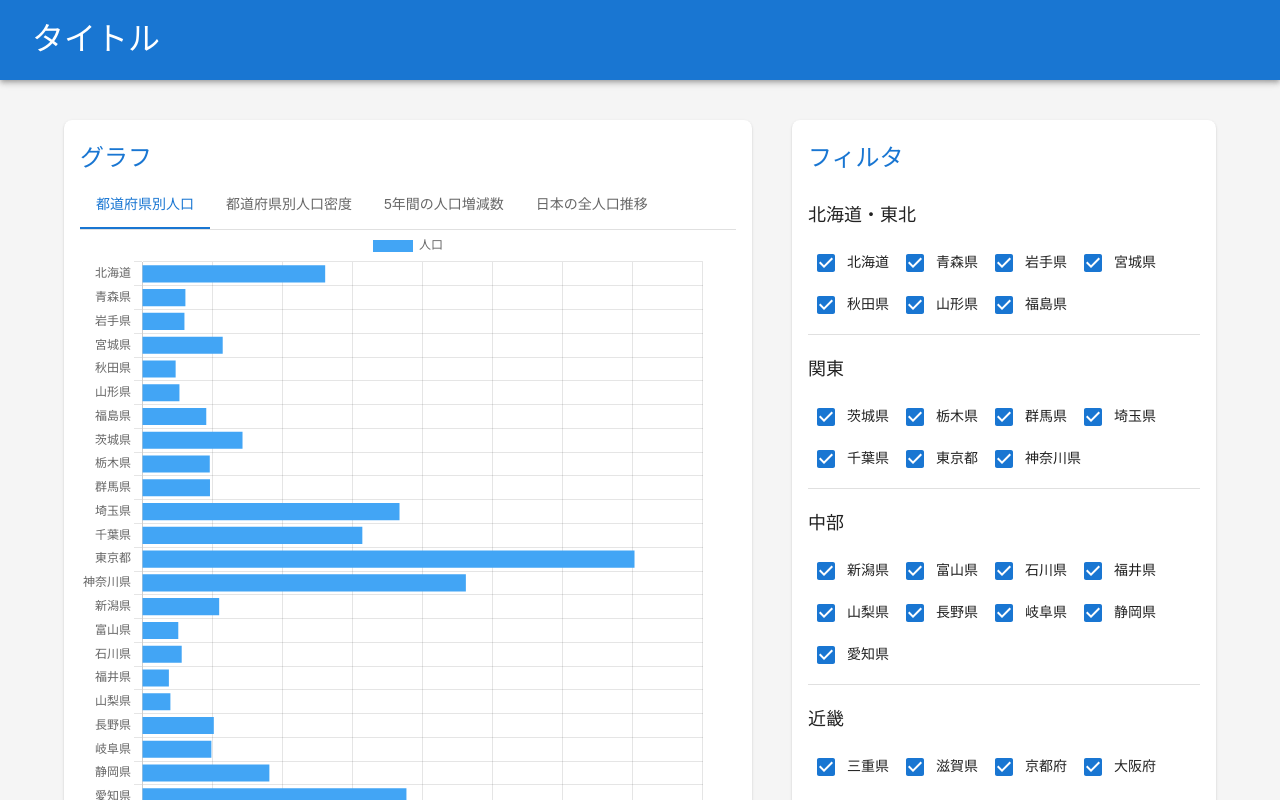
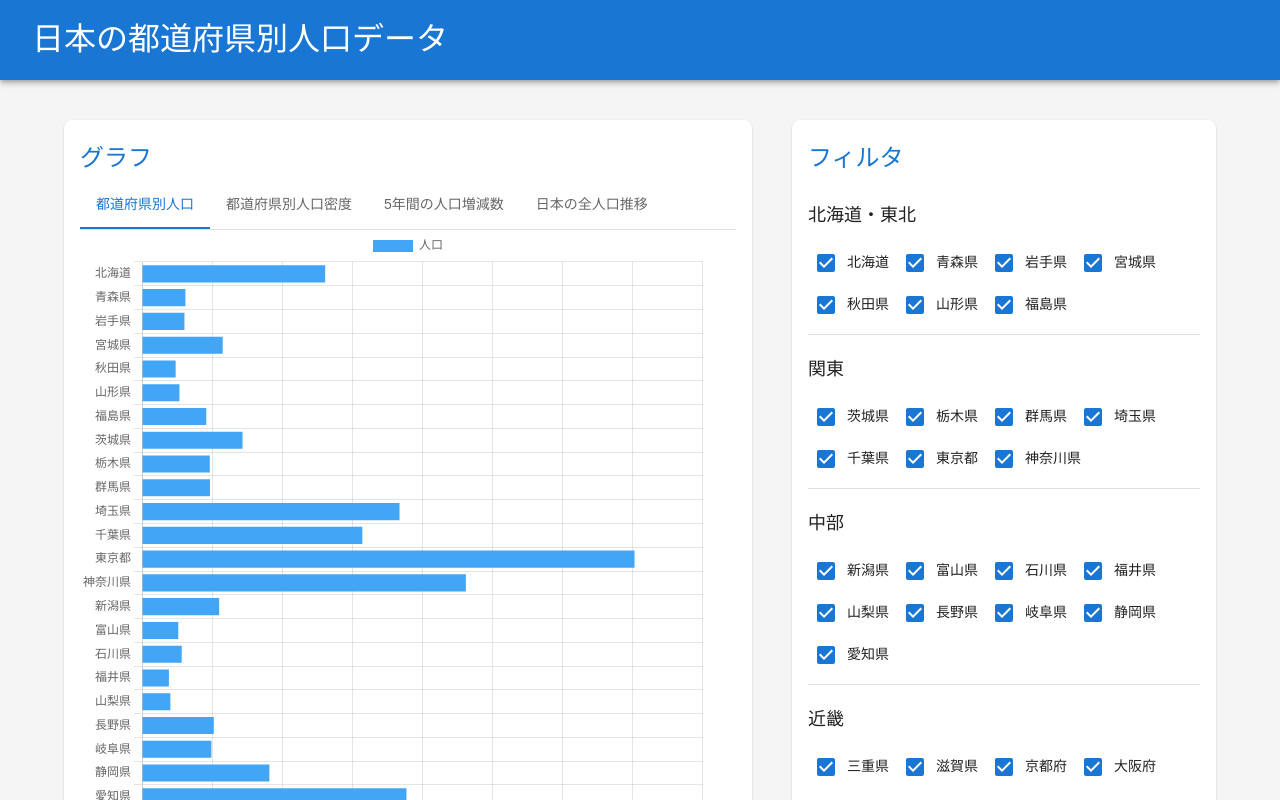
Before and after one commit to ics-creative/project-frontend-example, a Next.js app: page / in a window 1280 px wide. Shown: the top 800 px of the page. Built offline with nearby package versions, Linux system fonts and the light colour scheme; a web font is replaced by a local one.

Commit message:
型チェックでエラーになっていた箇所を修正

```diff
--- a/app/page.tsx
+++ b/app/page.tsx
@@ -93,7 +93,7 @@ const Page = () => {
   if (yearElement.current) {
     const date = new Date();
     const year = date.getFullYear();
-    yearElement.current.textContent = year;
+    yearElement.current.textContent = String(year);
   }
 
   const layoutStyle = (tabValue: TabState) => css`
@@ -125,7 +125,7 @@ const Page = () => {
         <AppBar position="static" sx={{ p: 1 }}>
           <Toolbar>
             <Typography variant="h1" component="h1">
-              タイトル
+              日本の都道府県別人口データ
             </Typography>
           </Toolbar>
         </AppBar>
```
